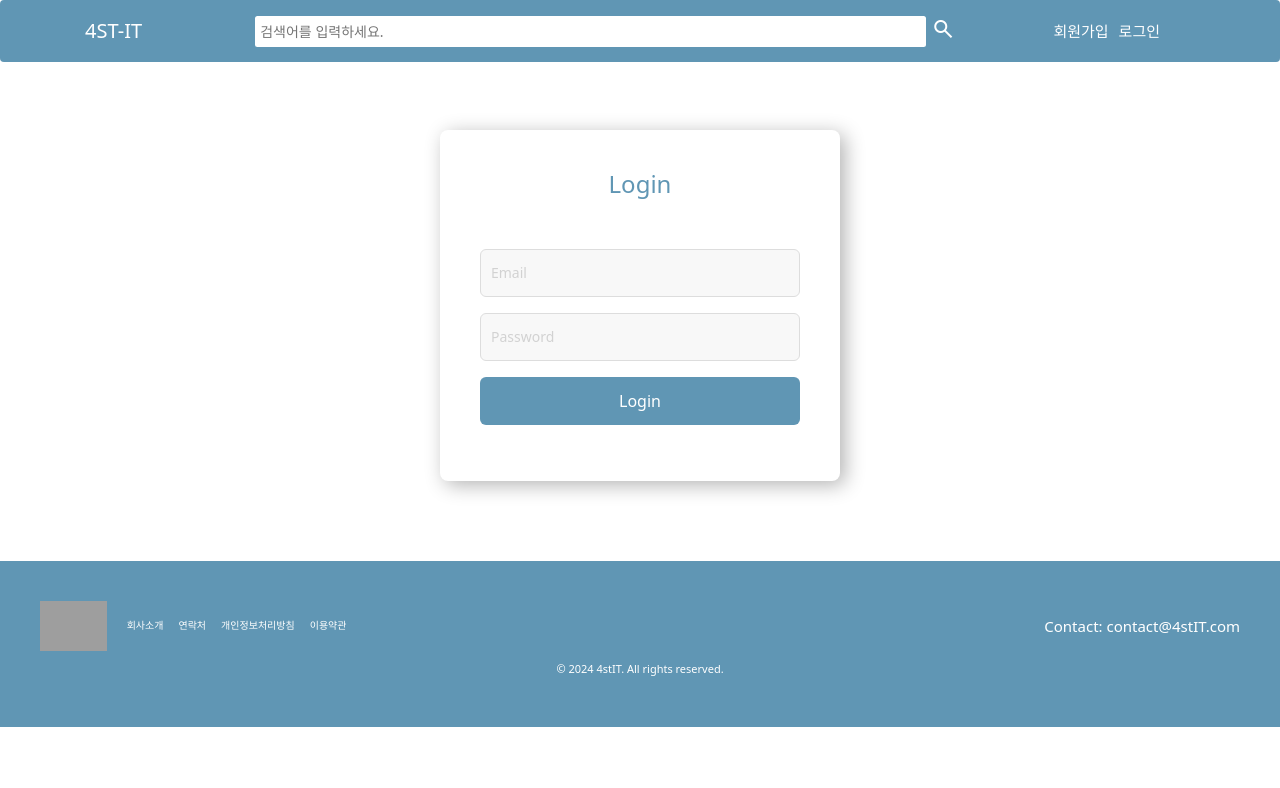
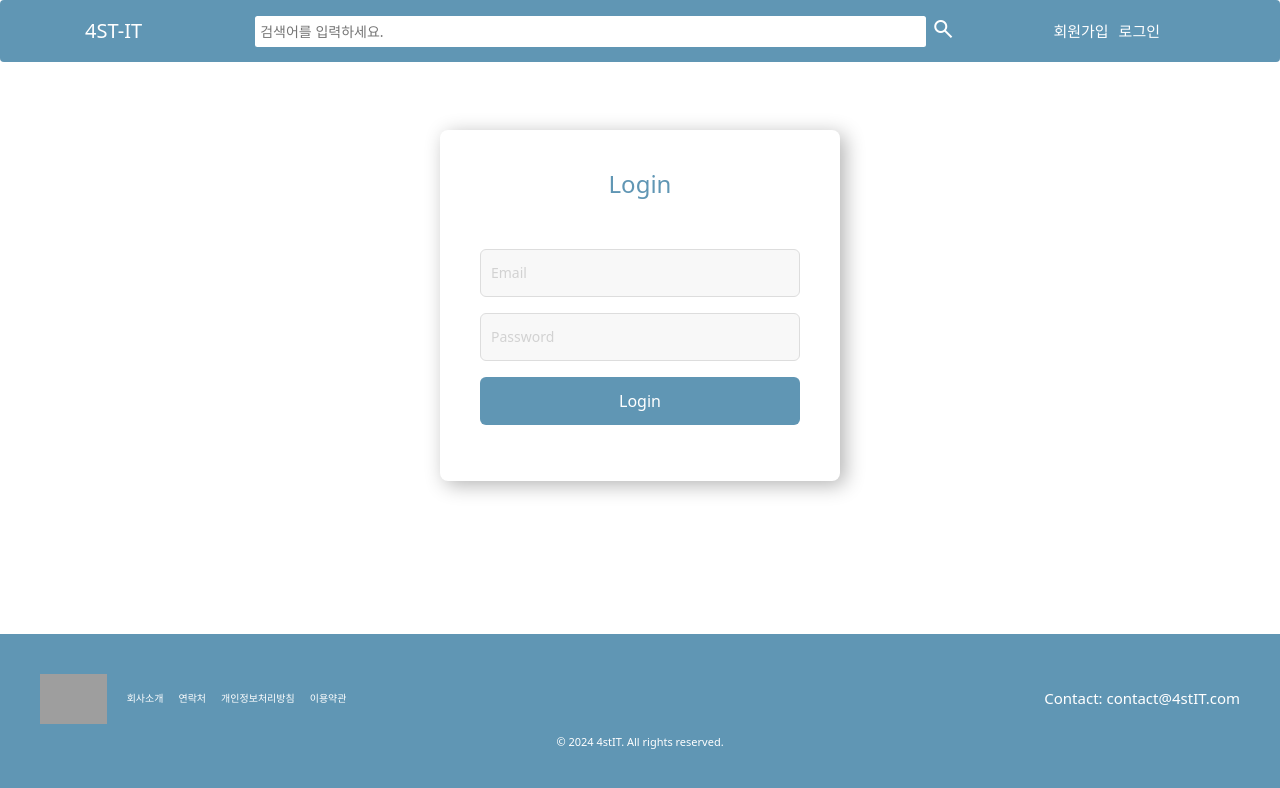
Before and after one commit to beyond-sw-camp/be08-3rd-4cari-4stIT, a Vue app in the folder Frontend/: page /login in a window 1280 px wide. Shown: the top 788 px of the page. Built offline with nearby package versions, Linux system fonts and the light colour scheme; grey boxes are pictures that could not be loaded.

Commit message:
[frontend] css: footer 고정

```diff
--- a/Frontend/src/components/Bookmark.vue
+++ b/Frontend/src/components/Bookmark.vue
@@ -1,5 +1,5 @@
   <template>
-    <div>
+    <div id="content">
       <div class="container">
         <h3>북마크한 뉴스</h3>
         <div v-if="bookmarkList.length === 0" class="no-bookmark">
@@ -79,6 +79,10 @@
     display: flex;
     flex-direction: column;
     width: 100%;
+  }
+
+  #content {
+    flex: 1;
   }
 
   .container {
--- a/Frontend/src/components/Login.vue
+++ b/Frontend/src/components/Login.vue
@@ -1,4 +1,5 @@
 <template>
+  <div id="content">
     <div class="login-wrapper">
       <h2>Login</h2>
       <form @submit.prevent="handleSubmit" id="login-form">
@@ -6,6 +7,7 @@
         <input type="password" v-model="password" placeholder="Password" required />
         <input type="submit" value="Login" />
       </form>
+    </div>
   </div>
 </template>
 
@@ -52,6 +54,10 @@ const handleSubmit = async () => {
 </script>
 
 <style scoped>
+#content {
+  flex: 1;
+}
+
 .login-wrapper {
   width: 400px;
   margin: 130px auto 80px;
@@ -61,14 +67,14 @@ const handleSubmit = async () => {
   box-shadow: 5px 4px 20px rgba(0, 0, 0, 0.3);
 }
 
-.login-wrapper > h2 {
+.login-wrapper>h2 {
   font-size: 24px;
   color: #6096b4;
   margin-bottom: 50px;
   text-align: center;
 }
 
-#login-form > input {
+#login-form>input {
   width: 100%;
   height: 48px;
   padding: 0 10px;
@@ -79,11 +85,11 @@ const handleSubmit = async () => {
   font-size: 14px;
 }
 
-#login-form > input::placeholder {
+#login-form>input::placeholder {
   color: #d2d2d2;
 }
 
-#login-form > input[type='submit'] {
+#login-form>input[type='submit'] {
   color: #fff;
   font-size: 16px;
   background-color: #6096b4;
@@ -92,29 +98,29 @@ const handleSubmit = async () => {
   transition: background-color 0.3s ease;
 }
 
-#login-form > input[type='submit']:hover {
+#login-form>input[type='submit']:hover {
   background-color: #5076a5;
 }
 
-#login-form > input[type='checkbox'] {
+#login-form>input[type='checkbox'] {
   display: none;
 }
 
-#login-form > label {
+#login-form>label {
   color: #999999;
   display: flex;
   align-items: center;
   cursor: pointer;
 }
 
-#login-form input[type='checkbox'] + label {
+#login-form input[type='checkbox']+label {
   padding-left: 26px;
   background-image: url('checkbox.png');
   background-repeat: no-repeat;
   background-size: contain;
 }
 
-#login-form input[type='checkbox']:checked + label {
+#login-form input[type='checkbox']:checked+label {
   background-image: url('checkbox-active.png');
 }
 </style>
```
Lines whose indentation alone changed are shown as unchanged.
